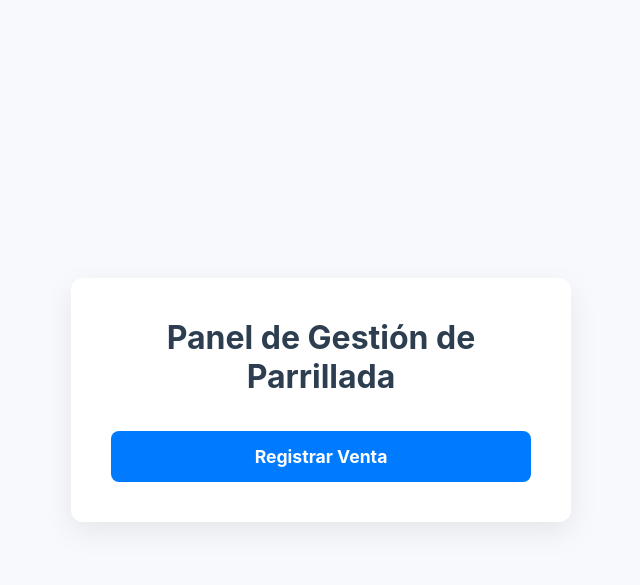
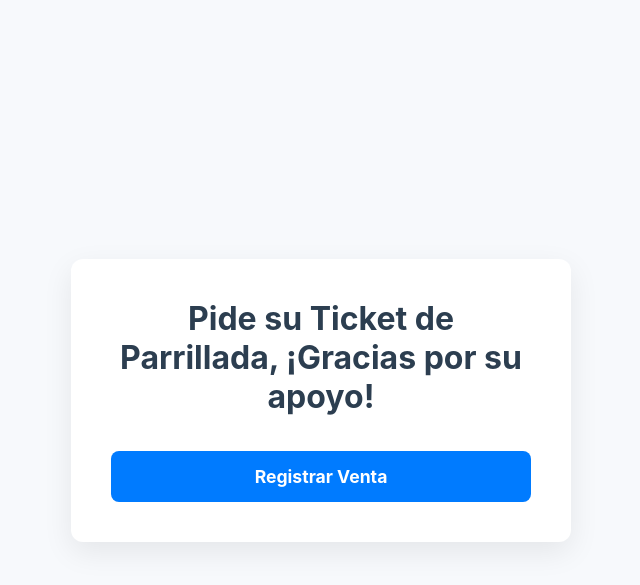
Before and after one commit to jhodasoft/pollada, a Django app: page /polladas/ in a window 1280 px wide. Shown: the top 585 px of the page, without its empty margins (319-959 px from the left). Run offline with Django 5.2, Linux system fonts and the light colour scheme.

Commit message:
fix: Se modificó el título del panel

```diff
--- a/polladas/templates/polladas/panel_principal.html
+++ b/polladas/templates/polladas/panel_principal.html
@@ -10,7 +10,8 @@
 </head>
 <body>
     <div class="panel-container">
-        <h1>Panel de Gestión de Parrillada</h1>
+        <!-- <h1>Panel de Gestión de Parrillada</h1> -->
+         <h1>Pide su Ticket de Parrillada, ¡Gracias por su apoyo!</h1>
         <div class="button-group">
             <a href="{% url 'polladas:registrar_cliente' %}" class="button primary">Registrar Venta</a>
             <!-- Estos solo si el usuario está logueado -->
```
